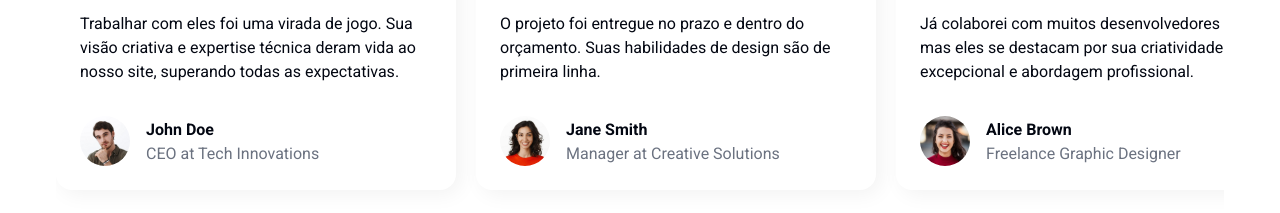
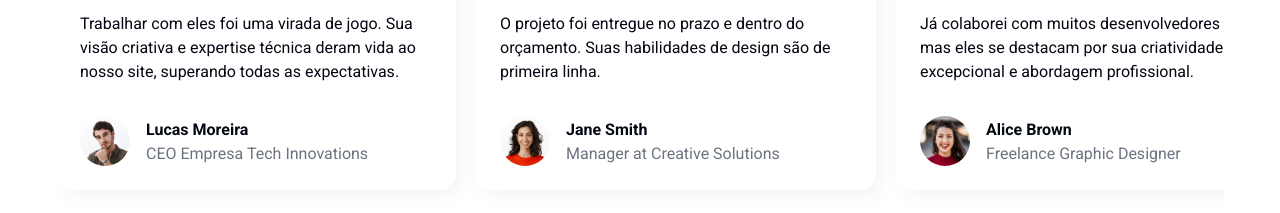
Before and after one commit to danilojduarte/PortfolioPessoal, a plain HTML site: page index.html in a window 1280 px wide. Shown: the part 2380-2593 px from the top of the page. Drawn offline with nearby package versions, Linux system fonts and the light colour scheme.

Commit message:
Ajustando depoimentos

```diff
--- a/index.html
+++ b/index.html
@@ -177,8 +177,8 @@
               <div class="review__details">
                 <img src="assets/img/review-1.jpg" alt="review" />
                 <div>
-                  <h4>John Doe</h4>
-                  <h5>CEO at Tech Innovations</h5>
+                  <h4>Lucas Moreira</h4>
+                  <h5>CEO Empresa Tech Innovations</h5>
                 </div>
               </div>
             </div>
```
